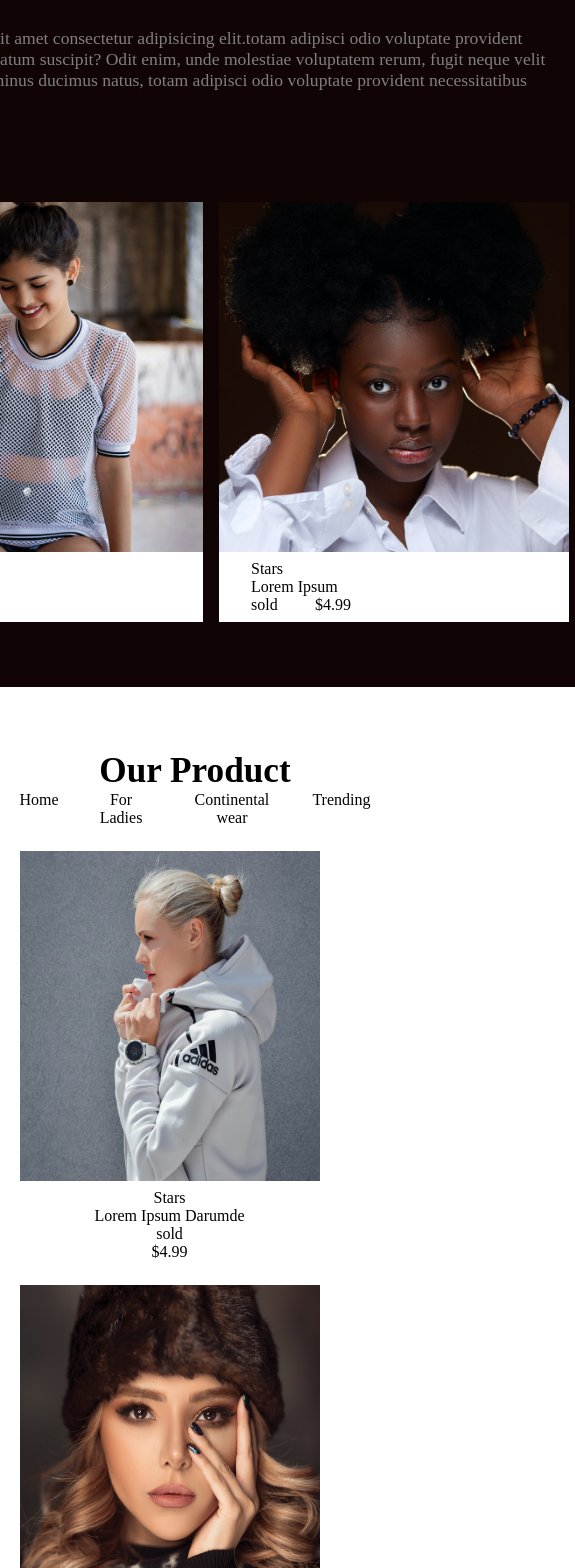
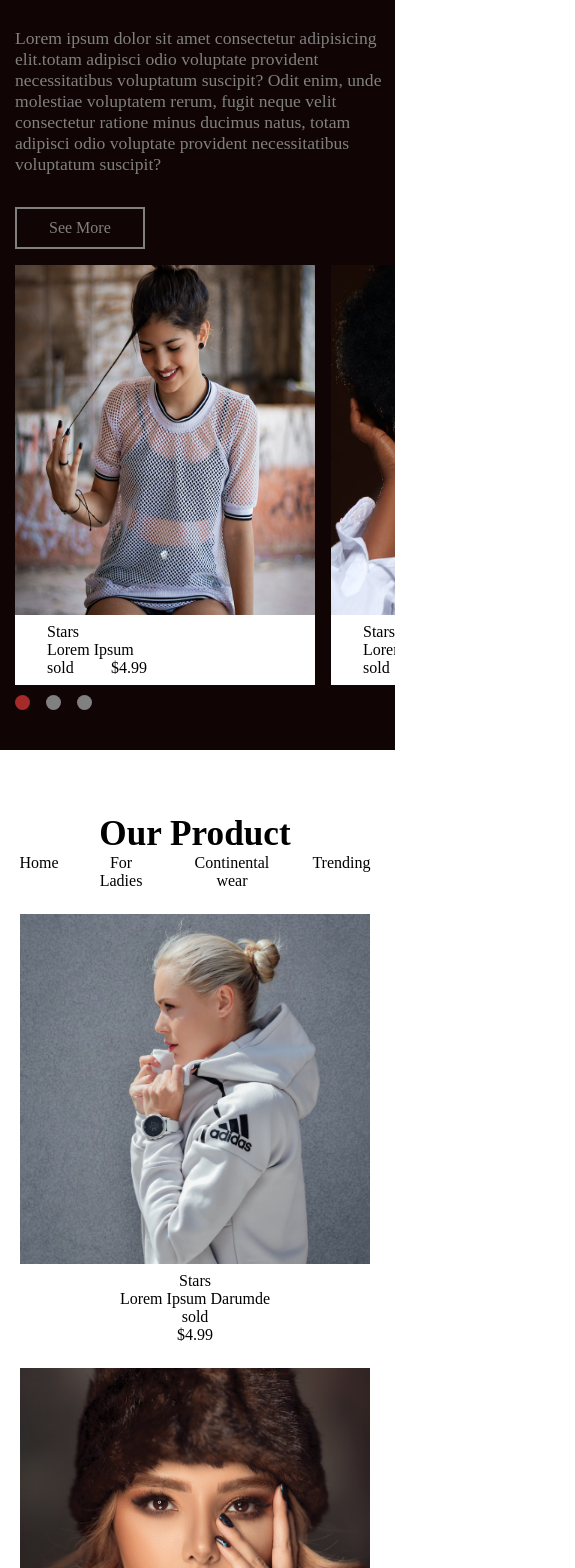
Before and after one commit to Arkhein6/CoolFit, a React (Vite) app: page / in a window 390 px wide. Shown: the part 3409-4977 px from the top of the page, 575 px wide, since content can reach past the window. Built offline with nearby package versions, Linux system fonts and the light colour scheme.

Commit message:
added mobile responsive css

```diff
--- a/src/Components/ImageCard.css
+++ b/src/Components/ImageCard.css
@@ -1,13 +1,14 @@
 .image_card {
-    width: 300px;
     height: fit-content;
 }
 .image_card_image {
-    height: 330px;
+    max-width: 400px;
+    height: 350px;
 }
 .image_card img{
     width: 100%;
     height: 100%;
+    object-fit: contain;
 }
 
 .image_card_description {
--- a/src/Components/OverflowCard.css
+++ b/src/Components/OverflowCard.css
@@ -11,7 +11,7 @@
     gap: 1rem;
 }
 .card {
-    min-width: 350px;
+    min-width: 300px;
     max-width:400px;
     height: fit-content;
 }
@@ -51,3 +51,9 @@
 .ac {
     background-color: brown;
 }
+
+@media screen and (max-width:640px) {
+    .carousel {
+        width: 400px;
+    }
+}
```
